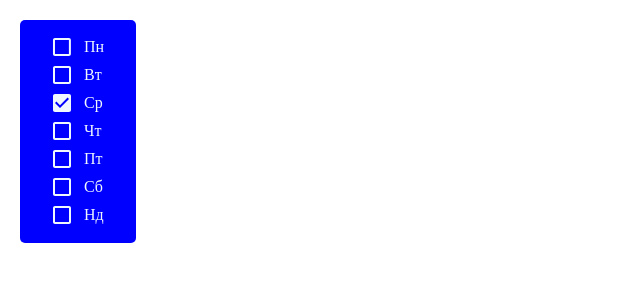
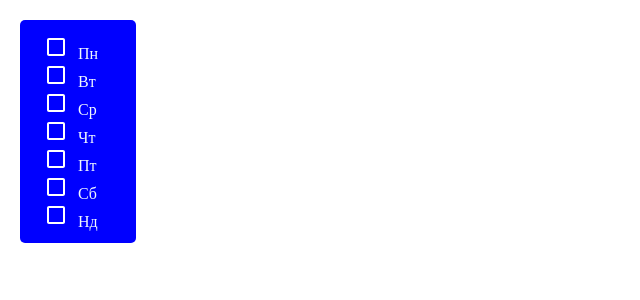
Before and after one commit to vbguard/kidsLike, a React app: page /daySelect in a window 1280 px wide. Shown: the top 300 px of the page, without its empty margins (0-640 px from the left). Built offline with nearby package versions, Linux system fonts and the light colour scheme.

Commit message:
add checkbox

```diff
--- a/src/components/DaySelect/DayOne.js
+++ b/src/components/DaySelect/DayOne.js
@@ -1,35 +1,28 @@
 import React from 'react';
 import PropTypes from 'prop-types';
-import Icon from '../Icon/Icon';
 import styles from './DayOne.module.css';
 
 const stylesSelectDay = [styles.selectday];
-const checkboxImage = [styles.checkboxImage];
+const label = [styles.label];
+const checkboxs = [styles.checkboxs];
+const fake = [styles.fake];
+const days = [styles.days];
 
-const DayOne = ({ day, checked }) => {
-  if (checked) {
-    return (
-      <div className={stylesSelectDay}>
-        <Icon icon="Checkbox" className={checkboxImage} />
-        <span>{day}</span>
-      </div>
-    );
-  }
-  return (
-    <div className={stylesSelectDay}>
-      <Icon icon="CheckboxOut" className={checkboxImage} />
-      <span>{day}</span>
-    </div>
-  );
-};
+const DayOne = ({ day }) => (
+  <div className={stylesSelectDay}>
+    <label className={label}>
+      <input type="checkbox" className={checkboxs} id="sw1" />
+      <span className={fake}></span>
+      <span className={days}>{day}</span>
+    </label>
+  </div>
+);
 
 DayOne.propTypes = {
-  day: PropTypes.string,
-  checked: PropTypes.bool
+  day: PropTypes.string
 };
 
 DayOne.defaultProps = {
-  day: 'Пн',
-  checked: true
+  day: 'Пн'
 };
 export default DayOne;
--- a/src/components/DaySelect/DayOne.module.css
+++ b/src/components/DaySelect/DayOne.module.css
@@ -11,7 +11,45 @@
 
 }
 
-.checkboxImage {
+/* .checkboxImage {
     fill: aliceblue;
     margin: 0 10px 0 6px;
+} */
+
+.label {
+    display: inline-block;
+    cursor: pointer;
 }
+.checkboxs {
+    display: none;
+}
+.fake {
+    display: inline-block;
+    width: 24px;
+    height: 24px;
+    position: relative;
+    background-image: url(../../assets/icons/check_box_outline_blank-24px.svg);
+
+}
+
+.fake::before {
+    content: "";
+    position: absolute;
+    background-image: url(../../assets/icons/check_box-24px.svg);
+    width: 24px;
+    height: 24px;
+    opacity: 0;
+    transition: 0.4s;
+
+}
+
+.checkboxs:checked +  .fake::before {
+    opacity: 1;
+
+}
+.days {
+    margin-left: 10px;
+    display: inline-flex;
+    justify-content: center;
+
+}
--- a/src/components/DaySelect/DaySelect.js
+++ b/src/components/DaySelect/DaySelect.js
@@ -8,13 +8,13 @@ const stylesDay = [styles.week];
 
 const DaySelect = () => (
   <div className={stylesDay}>
-    <DayOne checked={false} />
-    <DayOne day="Вт" checked={false} />
+    <DayOne />
+    <DayOne day="Вт" />
     <DayOne day="Ср" />
-    <DayOne day="Чт" checked={false} />
-    <DayOne day="Пт" checked={false} />
-    <DayOne day="Сб" checked={false} />
-    <DayOne day="Нд" checked={false} />
+    <DayOne day="Чт" />
+    <DayOne day="Пт" />
+    <DayOne day="Сб" />
+    <DayOne day="Нд" />
   </div>
 );
 
```
Also changed, not shown: src/assets/icons/check_box-24px.svg, src/assets/icons/check_box_outline_blank-24px.svg.
